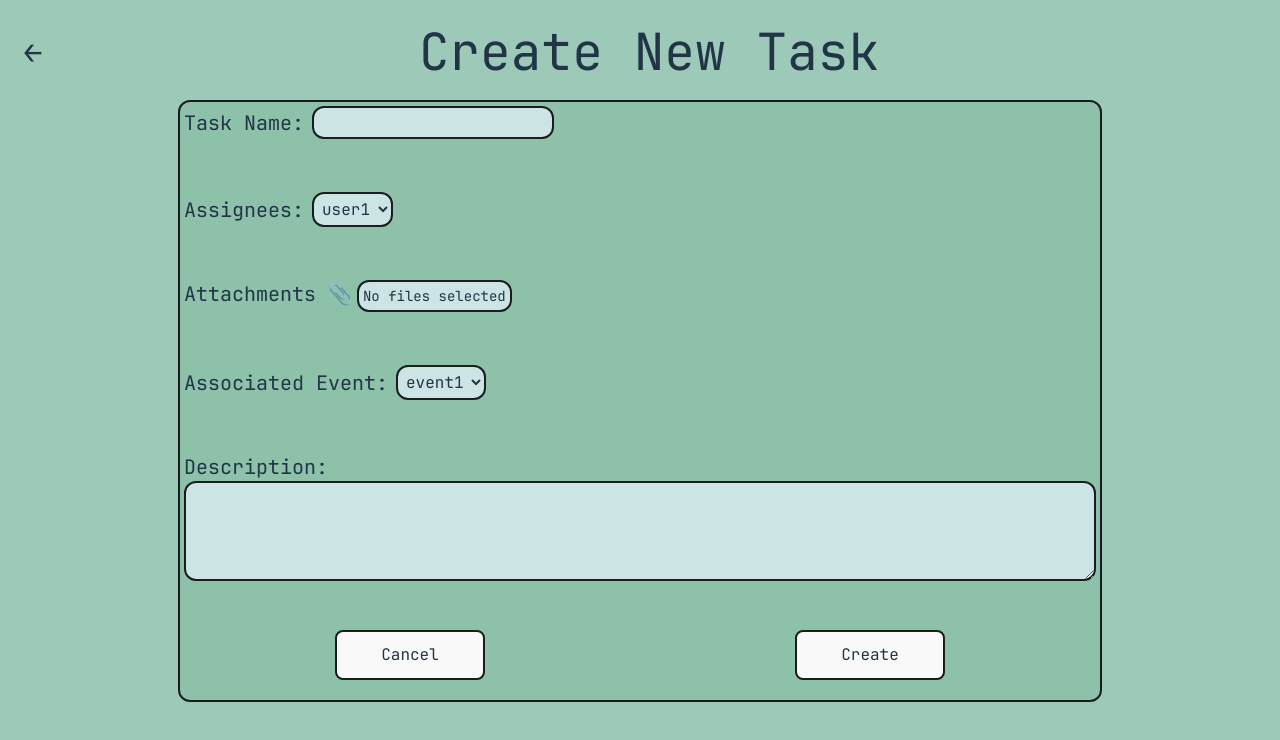
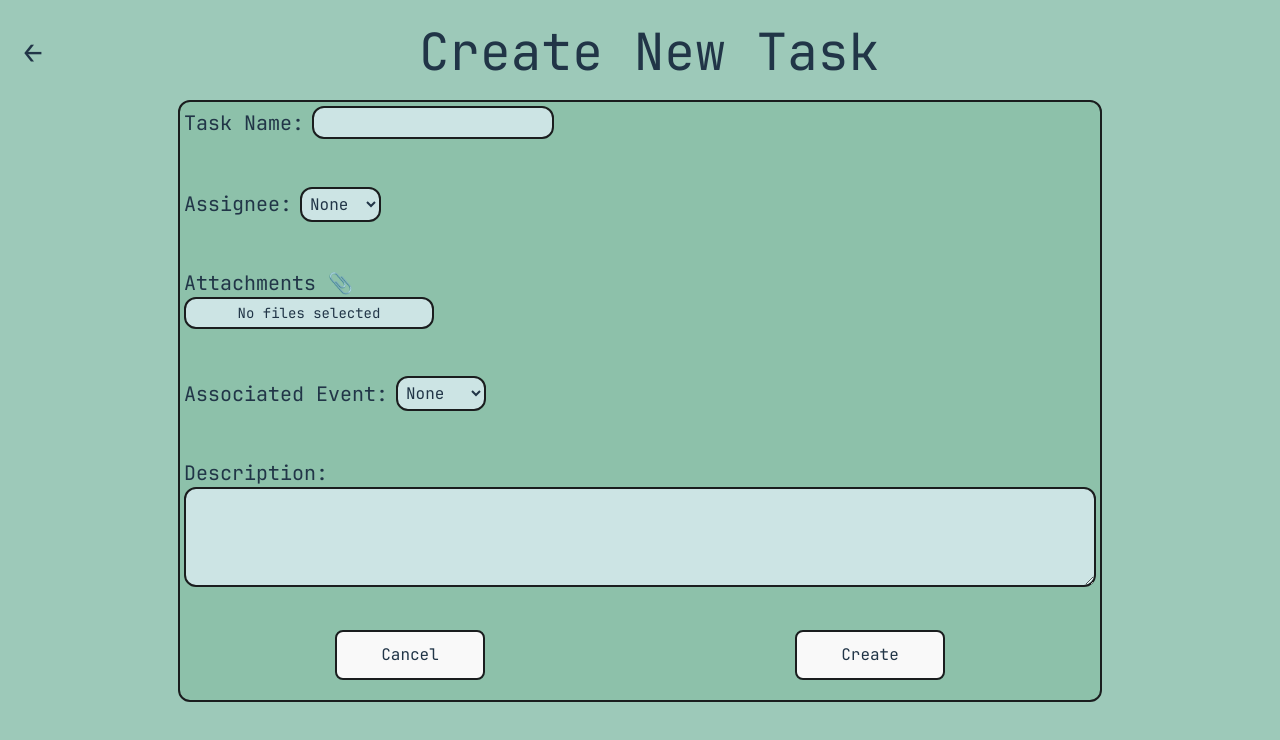
Before and after one commit to NicholasMacasaet/Capstone-Club-Task-Management-App, a React app in the folder Task_Manager_Frontend/: page /new_task in a window 1280 px wide. Shown: the top 740 px of the page. Built offline with nearby package versions, Linux system fonts and the light colour scheme; the HTML template or start-up script is replaced by a standard one.

Commit message:
Small tweaks for tracking task data and file deletion
- added setters for tracking data input for files and added a function for removing attachments from the attachments field

```diff
--- a/Task_Manager_Frontend/src/App.css
+++ b/Task_Manager_Frontend/src/App.css
@@ -199,6 +199,16 @@ input[type="file"] {
   background-color: var(--mint_green_2)
 }
 
+.attachments_wrapper {
+  width: 250px;
+}
+
+.delete_button{
+  border: 2px solid var(--midnight_green);
+  height: 20px!important;
+  width: 20px!important;
+  padding: 0;
+}
 
 .logo {
   height: 6em;
--- a/Task_Manager_Frontend/src/pages/tasks/task_creation.tsx
+++ b/Task_Manager_Frontend/src/pages/tasks/task_creation.tsx
@@ -6,16 +6,45 @@ import { useNavigate } from "react-router-dom"
 export const TaskCreation = () => {
     const navigate = useNavigate()
 
+    // const {user,isLoaded}  = useUserContext()
+
+    // useEffect(()=>{
+    //     if (isLoaded && !user){
+    //         navigate("/")
+    //     }
+    // },[user,isLoaded])
+
     const onCancel = ()=>{
         navigate('/home')
     }
 
     const [taskName,setTaskName] = useState("")
     //note to self, assignee will be an array of strings later
-    const [assignee,setAssignee] = useState("")
+    const [assignee,setAssignee] = useState("None")
 
     //how do you track file attachments in react? TODO: look into this later
     const [attachments, setAttachments] = useState<File[] | null>(null)
+
+    const [associatedEvent, setAssociatedEvent] = useState("None")
+
+    const [description,setDescription] = useState("")
+
+
+    const handleTaskNameChange = (e: React.ChangeEvent<HTMLInputElement>) => {
+        setTaskName(e.target.value);
+    }
+
+    const handleAssigneeChange = (e: React.ChangeEvent<HTMLSelectElement>) => {
+        setAssignee(e.target.value);
+    }
+
+    const handleEventChange = (e: React.ChangeEvent<HTMLSelectElement>) => {
+        setAssociatedEvent(e.target.value);
+    }
+
+    const handleDescriptionChange = (e: React.ChangeEvent<HTMLTextAreaElement>) => {
+        setDescription(e.target.value);
+    }
 
 
     const handleFileChange = (e: React.ChangeEvent<HTMLInputElement>) => {
@@ -24,12 +53,29 @@ export const TaskCreation = () => {
 
             console.log("Selected files:", e.target.files);
         }
-    };
+    }
+
+    const removeFromFileArray = (index: number) => {
+        if (attachments) {
+            let newFiles = [...attachments];
+            newFiles.splice(index, 1);
+            setAttachments(newFiles);
+        }
+    }
+
+    const packaged_data = {
+        task_name: taskName,
+        assignee: assignee,
+        attachments: attachments,
+        associated_event: associatedEvent,
+        description: description,
+    }
 
 
     const handleTaskCreate = async(event:React.FormEvent<HTMLFormElement>)=>{
         event.preventDefault()
 
+        console.log("Packaged data for task creation:", packaged_data)
     }
 
 
@@ -50,16 +96,16 @@ export const TaskCreation = () => {
             </p>
 
             <div className="task_creation_form_wrapper h-full sm:h-4/5 w-full sm:w-3/4 flex justify-start rounded-xl flex-col mt-5">
-                <form className="w-full h-full flex flex-col justify-between" >
+                <form className="w-full h-full flex flex-col justify-between" onSubmit={(e)=>handleTaskCreate(e)}>
                     <div className="form_group flex flex-col sm:flex-row justify-center p-1 self-start">
                         <label className="sm:self-center self-start text-xl" htmlFor="task_name">Task Name:</label>
-                        <input className="form_input sm:ml-2 rounded-xl p-1" type="text" id="task_name" name="task_name" required/>
+                        <input className="form_input sm:ml-2 rounded-xl p-1" type="text" id="task_name" name="task_name" required value={taskName} onChange={handleTaskNameChange}/>
                     </div>
 
                     <div className="form_group flex flex-col sm:flex-row justify-center p-1 self-start">
-                        <label className="sm:self-center self-start text-xl" htmlFor="task_name">Assignees:</label>
+                        <label className="sm:self-center self-start text-xl" htmlFor="task_name">Assignee:</label>
                         {/* <input className="form_input sm:ml-2 rounded-xl p-1" type="text" id="assignees" name="assignees" required/> */}
-                        <select className="form_input sm:ml-2 rounded-xl p-1" id="assignees" name="assignees">
+                        <select className="form_input sm:ml-2 rounded-xl p-1" id="assignees" name="assignees" value={assignee} onChange={handleAssigneeChange}>
                             <option defaultChecked disabled>None</option>
                             <option value="user1">user1</option>
                             <option value="user2">user2</option>
@@ -67,7 +113,7 @@ export const TaskCreation = () => {
                         </select>
                     </div>
 
-                    <div className="form_group flex p-1 w-full flex-col sm:flex-row justify-center sm:justify-start self-start">
+                    <div className="form_group flex p-1 w-full flex-col justify-center sm:justify-start self-start">
                         {/* <label className="sm:self-center self-start text-xl" htmlFor="task_name">Attachments:</label>
                         <input className="custom-file-upload sm:ml-2 rounded-xl p-1 flex flex-col" type="file" id="files" name="files" onChange={(e)=>handleFileChange(e)}/> */}
 
@@ -76,11 +122,13 @@ export const TaskCreation = () => {
                             <p>Attachments 📎</p>
                         </label>
 
-                        <div className="flex flex-col form_input rounded-xl p-1">
+                        <div className="attachments_wrapper flex flex-col form_input rounded-xl p-1">
                                 {attachments && attachments.length > 0 ? (
-                                    <ul>
+                                    <ul className="w-full">
                                         {attachments.map((file, index) => (
-                                            <li key={index} className="text-sm">{file.name}</li>
+                                            <li key={index} className="text-sm flex items-center">{file.name}<button className="delete_button bg-red-400 self-start ml-2 mt-1 text-center flex items-center justify-center rounded-xl" onClick={() => removeFromFileArray(index)}>
+                        -
+                    </button></li>
                                         ))}
                                     </ul>
                                 ): (
@@ -91,7 +139,7 @@ export const TaskCreation = () => {
 
                     <div className="form_group flex flex-col sm:flex-row justify-center p-1 self-start">
                         <label className="sm:self-center self-start text-xl" htmlFor="task_name">Associated Event:</label>
-                        <select className="form_input sm:ml-2 rounded-xl p-1" id="associated_event" name="associated_event">
+                        <select className="form_input sm:ml-2 rounded-xl p-1" id="associated_event" name="associated_event" value={associatedEvent} onChange={handleEventChange}>
                             <option defaultChecked disabled>None</option>
                             <option value="event1">event1</option>
                             <option value="event2">event2</option>
@@ -102,15 +150,12 @@ export const TaskCreation = () => {
 
                     <div className="form_group flex flex-col justify-center p-1 self-start w-full">
                         <label className="self-start text-xl" htmlFor="task_name">Description:</label>
-                        <textarea className="description w-full rounded-xl p-1" id="description" name="description"/>
+                        <textarea className="description w-full rounded-xl p-1" id="description" name="description" value={description} onChange={handleDescriptionChange}/>
                     </div>
-
-
-
 
                     <div className="w-full flex justify-around">
                         <button className="bg-red-400 form_submit_normal self-center mt-auto mb-5" onClick={onCancel}>Cancel</button>
-                        <button className="bg-green-400 form_submit_normal self-center mt-auto mb-5">Create</button>
+                        <button className="bg-green-400 form_submit_normal self-center mt-auto mb-5" type="submit">Create</button>
                     </div>
                 </form>
             </div>
```
